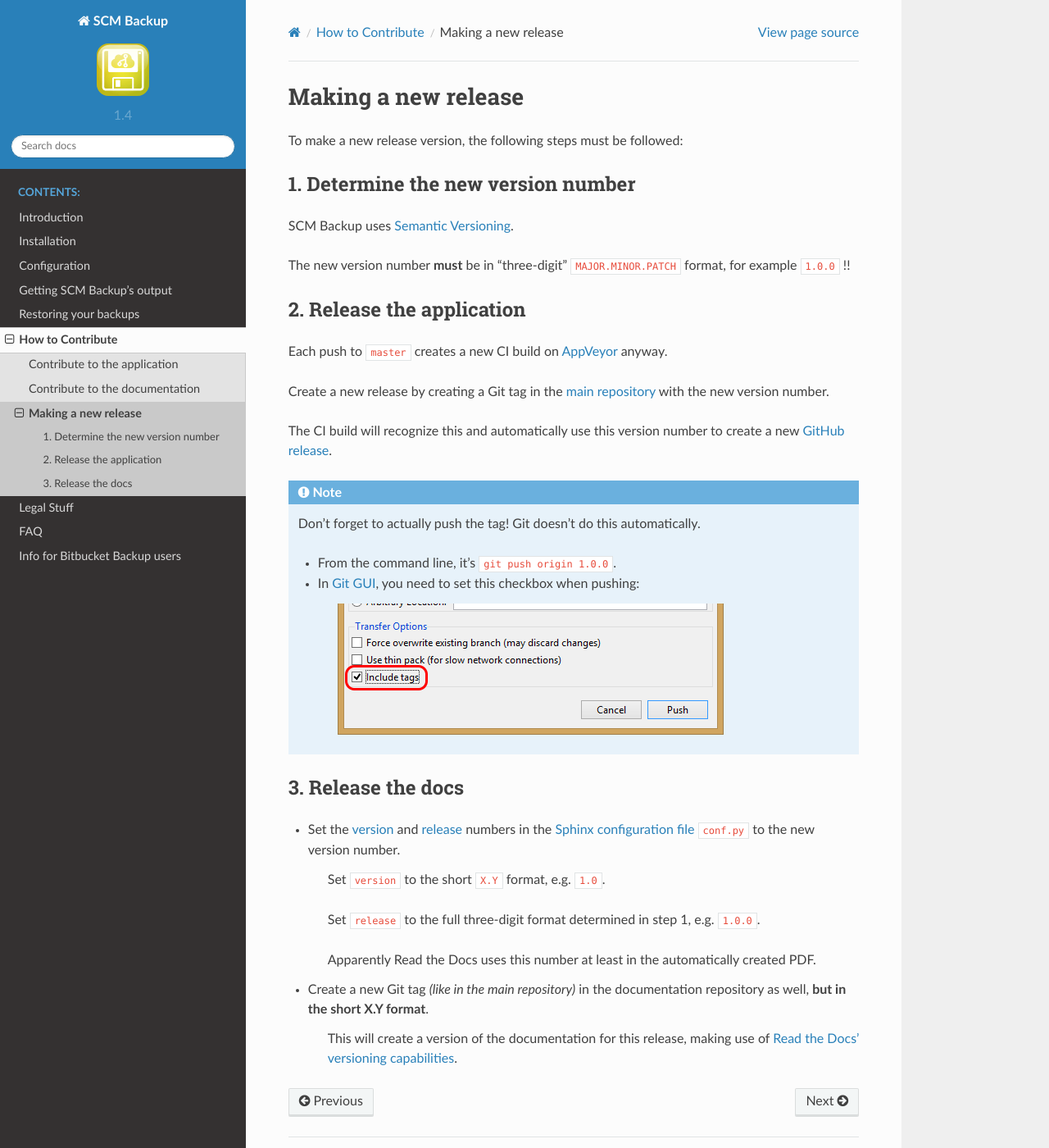
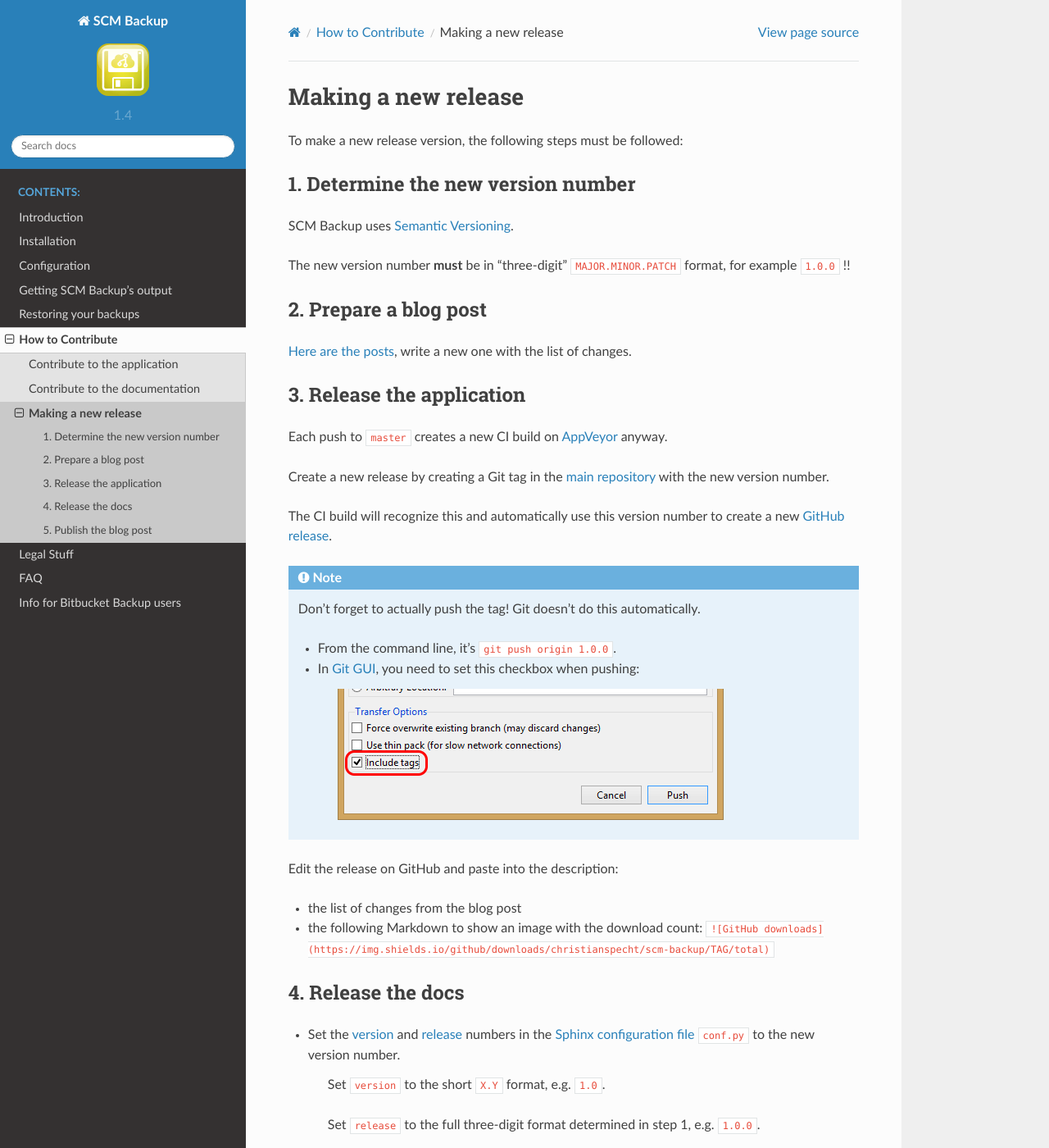
Before and after one commit to christianspecht/scm-backup-docs, a Sphinx documentation site: the page built from source/contribute-release.rst, in a window 1280 px wide and 1400 px high. Shown: the whole window at 82% size. Built offline with Sphinx 7.4.7 and the Read the Docs theme 2.0.0, drawn with Linux system fonts in a browser that asks for light colours; some of the changed text lies outside the part shown.

Commit message:
release: blog post & badge

```diff
--- a/source/contribute-release.rst
+++ b/source/contribute-release.rst
@@ -11,7 +11,13 @@ SCM Backup uses `Semantic Versioning <https://semver.org/>`_.
 The new version number **must** be in "three-digit" ``MAJOR.MINOR.PATCH`` format, for example ``1.0.0`` !!
 
 
-2. Release the application
+2. Prepare a blog post
+----------------------
+
+`Here are the posts <https://github.com/christianspecht/scm-backup-site/tree/master/_posts>`_, write a new one with the list of changes.
+
+
+3. Release the application
 --------------------------
 
 Each push to ``master`` creates a new CI build on `AppVeyor <https://ci.appveyor.com/project/ChristianSpecht/scm-backup>`_ anyway.
@@ -31,7 +37,13 @@ The CI build will recognize this and automatically use this version number to cr
         .. image:: contribute-git-push-tags.png
 
 
-3. Release the docs
+Edit the release on GitHub and paste into the description:
+
+- the list of changes from the blog post
+- the following Markdown to show an image with the download count: ``![GitHub downloads](https://img.shields.io/github/downloads/christianspecht/scm-backup/TAG/total)``
+
+
+4. Release the docs
 -------------------
 
 - Set the `version <http://www.sphinx-doc.org/en/stable/config.html#confval-version>`_ and `release <http://www.sphinx-doc.org/en/stable/config.html#confval-release>`_ numbers in the `Sphinx configuration file <https://github.com/christianspecht/scm-backup-docs/blob/master/source/conf.py>`_ ``conf.py`` to the new version number.
@@ -45,3 +57,9 @@ The CI build will recognize this and automatically use this version number to cr
 - Create a new Git tag *(like in the main repository)* in the documentation repository as well, **but in the short X.Y format**.
 
     This will create a version of the documentation for this release, making use of `Read the Docs' versioning capabilities <http://docs.readthedocs.io/en/latest/versions.html>`_.
+
+
+5. Publish the blog post
+------------------------
+
+Period.
```
